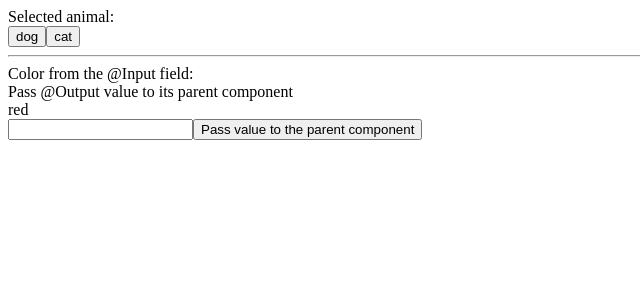
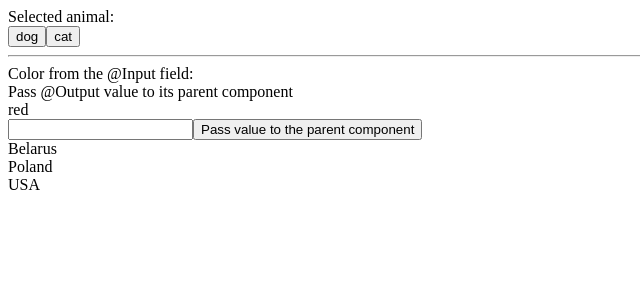
Before and after one commit to AliakseiLasevich/angular_project, an Angular app: page / in a window 1280 px wide. Shown: the top 300 px of the page, without its empty margins (0-640 px from the left). Built offline with nearby package versions, Linux system fonts and the light colour scheme.

Commit message:
6. Added ngIf and ngFor

```diff
--- a/src/app/form-board/form-board.component.html
+++ b/src/app/form-board/form-board.component.html
@@ -2,3 +2,7 @@
 
 <input type="text" id="item-input" #newItem>
 <button type="button" (click)="produceEvent(newItem.value)">Pass value to the parent component</button>
+
+<div *ngIf="newItem.value === 'ok'">Ok is here!</div>
+
+<div *ngFor="let country of countries">{{ country }}</div>
--- a/src/app/form-board/form-board.component.ts
+++ b/src/app/form-board/form-board.component.ts
@@ -8,6 +8,7 @@ import {Component, Input, Output, EventEmitter} from '@angular/core';
 export class FormBoardComponent {
   @Input() color: string;
   @Output() newItemEvent = new EventEmitter<string>();
+  countries = ['Belarus', 'Poland', 'USA']
 
   constructor() {
     this.color = ''
```
